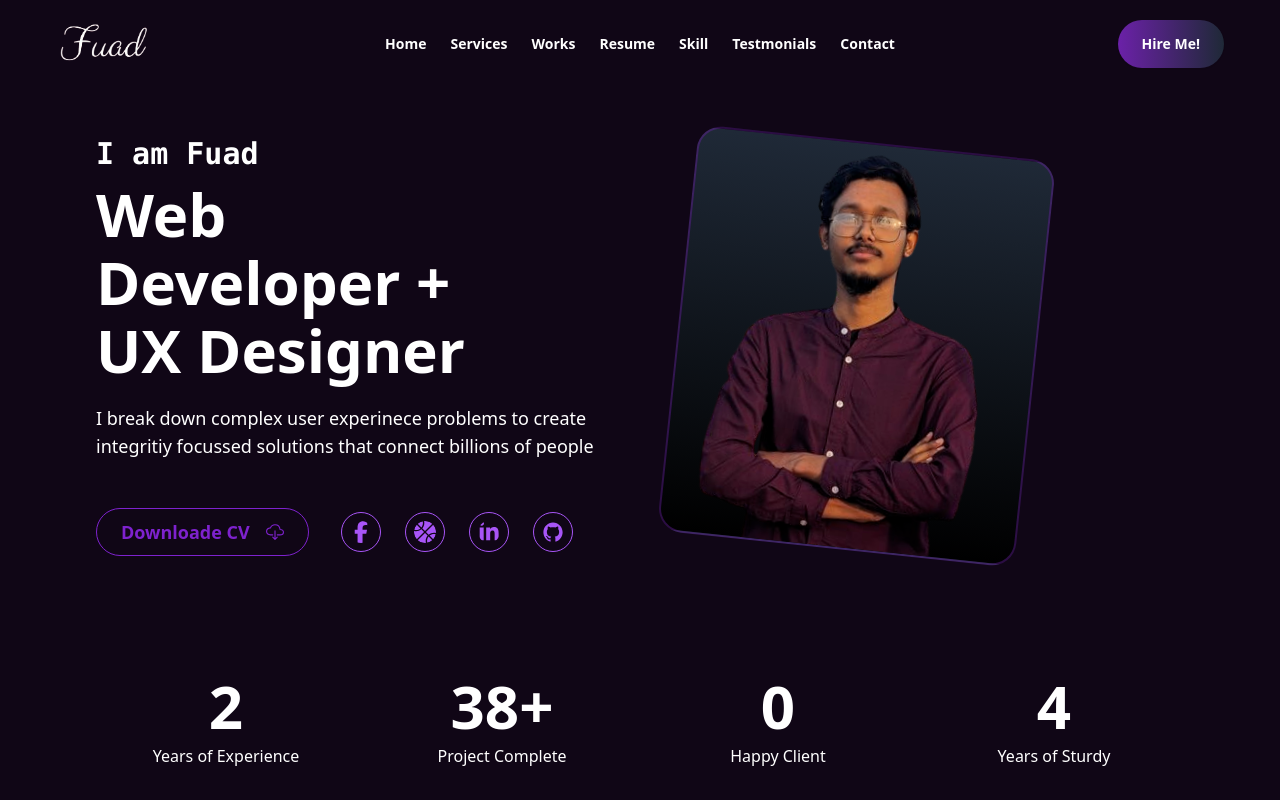
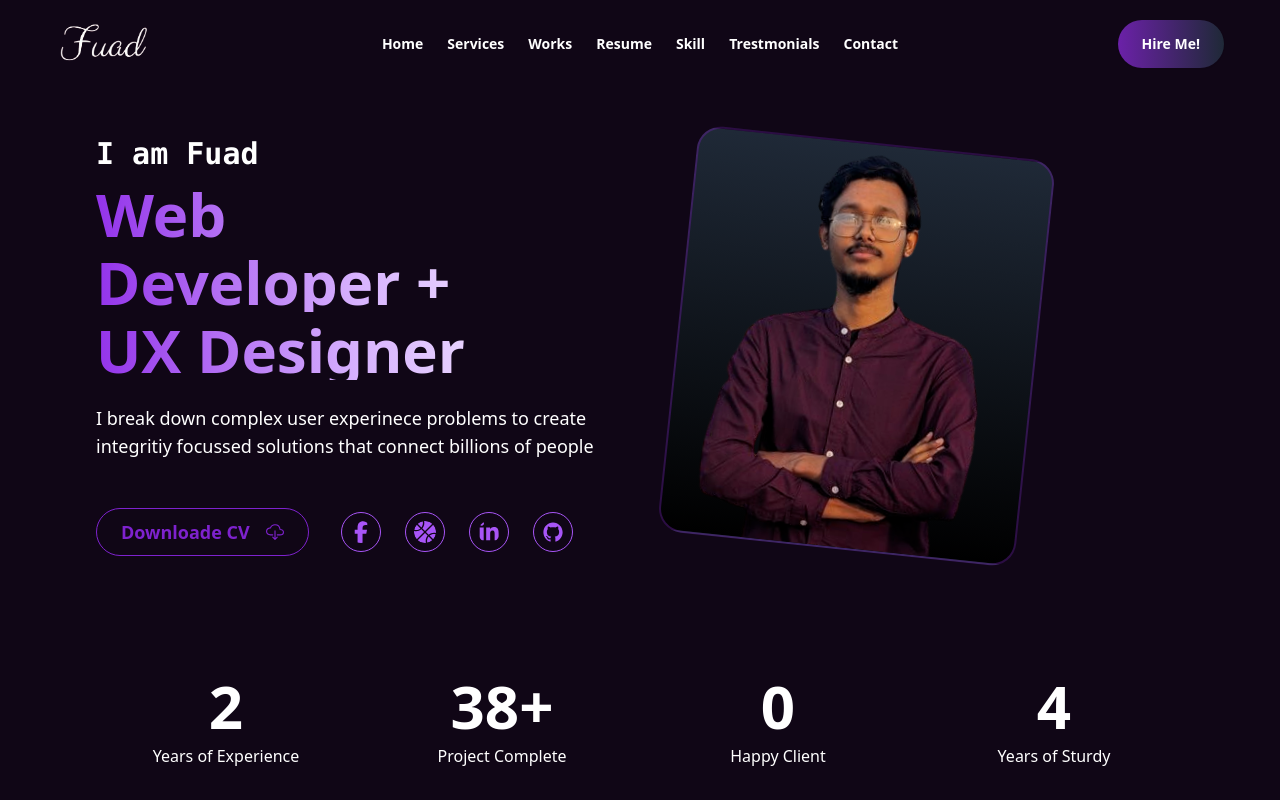
Before and after one commit to MdFuadAmir/Animated-Portfolio, a React app: page / in a window 1280 px wide. Shown: the top 800 px of the page. Built offline with nearby package versions, Linux system fonts and the light colour scheme; the HTML template or start-up script is replaced by a standard one.

Commit message:
added quality header part

```diff
--- a/src/Components/Hero/Hero.jsx
+++ b/src/Components/Hero/Hero.jsx
@@ -12,15 +12,15 @@ const Hero = () => {
             <div className="flex flex-col-reverse md:flex-row text-white gap-6 items-center">
                 <div className="w-full md:w-1/2 pl-0 lg:pl-12">
                 <h1 className="text-3xl font-bold font-mono">I am Fuad</h1>
-                <div className="space-y-2 mt-3">
-                <h1 className="text-4xl md:text-6xl font-bold">Web</h1>
-                <h1 className="text-4xl md:text-6xl font-bold">Developer +</h1>
-                <h1 className="text-4xl md:text-6xl font-bold">UX Designer</h1>
+                <div className="space-y-2 mt-3 flex flex-col">
+                <h1 className="text-4xl md:text-6xl font-bold bg-gradient-to-r from-purple-600 via-purple-300 to-white inline-block text-transparent bg-clip-text">Web</h1>
+                <h1 className="text-4xl md:text-6xl font-bold bg-gradient-to-r from-purple-600 via-purple-300 to-white inline-block text-transparent bg-clip-text">Developer +</h1>
+                <h1 className="text-4xl md:text-6xl font-bold bg-gradient-to-r from-purple-600 via-purple-300 to-white inline-block text-transparent bg-clip-text">UX Designer</h1>
                 </div>
                 <p className=" mt-6 text-lg font-medium">I break down complex user experinece problems to  create integritiy focussed solutions that connect billions of people</p>
                 <div className="mt-12 flex flex-col-reverse lg:flex-row gap-8 items-center">
                     <div>
-                    <button className="btn btn-outline text-purple-700 text-lg font-bold rounded-full px-6 flex items-center gap-4">Downloade CV<IoCloudDownloadOutline/></button>
+                    <button className="btn btn-outline text-purple-700 text-lg font-bold rounded-full px-6 flex items-center gap-4 hover:bg-purple-500">Downloade CV<IoCloudDownloadOutline/></button>
                     </div>
                     <div className="flex gap-6">
                         <Link>
--- a/src/Components/Home/Home.jsx
+++ b/src/Components/Home/Home.jsx
@@ -1,12 +1,14 @@
 import Client from "../Client/Client";
 import Hero from "../Hero/Hero";
 import "../Navber/navber.css"
+import Quality from "../Quality/Quality";
 
 const Home = () => {
     return (
         <div className="">
             <Hero/>
             <Client/>
+            <Quality/>
         </div>
     );
 };
--- a/src/Components/Navber/Navber.jsx
+++ b/src/Components/Navber/Navber.jsx
@@ -7,37 +7,58 @@ const links = [
     {
         id:1,
         path:"/",
-        name:"Home"
+        name:<p className="group relative">
+        <span>Home</span>
+        <span className="absolute -bottom-1 left-0 w-0 transition-all h-0.5 bg-gradient-to-l from-purple-600 to-gray-900 group-hover:w-full"></span>
+        </p>
     },
     {
         id:2,
         path:"/services",
-        name:"Services"
+        name:<p className="group relative">
+        <span>Services</span>
+        <span className="absolute -bottom-1 left-0 w-0 transition-all h-0.5 bg-gradient-to-l from-purple-600 to-gray-900 group-hover:w-full"></span>
+        </p>
     },
     {
         id:3,
         path:"/works",
-        name:"Works"
+        name:<p className="group relative">
+        <span>Works</span>
+        <span className="absolute -bottom-1 left-0 w-0 transition-all h-0.5 bg-gradient-to-l from-purple-600 to-gray-900 group-hover:w-full"></span>
+        </p>
     },
     {
         id:4,
         path:"/resume",
-        name:"Resume"
+        name:<p className="group relative">
+        <span>Resume</span>
+        <span className="absolute -bottom-1 left-0 w-0 transition-all h-0.5 bg-gradient-to-l from-purple-600 to-gray-900 group-hover:w-full"></span>
+        </p>
     },
     {
         id:5,
         path:"/skill",
-        name:"Skill"
+        name:<p className="group relative">
+        <span>Skill</span>
+        <span className="absolute -bottom-1 left-0 w-0 transition-all h-0.5 bg-gradient-to-l from-purple-600 to-gray-900 group-hover:w-full"></span>
+        </p>
     },
     {
         id:6,
         path:"/testmonials",
-        name:"Testmonials"
+        name:<p className="group relative">
+        <span>Trestmonials</span>
+        <span className="absolute -bottom-1 left-0 w-0 transition-all h-0.5 bg-gradient-to-l from-purple-600 to-gray-900 group-hover:w-full"></span>
+        </p>
     },
     {
         id:7,
         path:"/contact",
-        name:"Contact"
+        name:<p className="group relative">
+        <span>Contact</span>
+        <span className="absolute -bottom-1 left-0 w-0 transition-all h-0.5 bg-gradient-to-l from-purple-600 to-gray-900 group-hover:w-full"></span>
+        </p>
     },
 ]
 const Navber = () => {
--- /dev/null
+++ b/src/Components/Quality/Quality.jsx
@@ -0,0 +1,19 @@
+
+const Quality = () => {
+    return (
+        <div className="bg-black py-12">
+            {/* header */}
+            <div className="flex flex-col justify-center text-center items-center space-y-3">
+                <h1 className="bg-gradient-to-r from-purple-700 via-purple-500 to-white inline-block text-transparent bg-clip-text text-4xl md:text-6xl font-bold">My Quality Services</h1>
+                <p className="w-full md:w-1/2 flex text-center text-white">We put your ideas and thus your wishes in the form of a unique web project that inspires you and you customers.</p>
+            </div>
+            {/* cards */}
+            <div>
+
+            </div>
+
+        </div>
+    );
+};
+
+export default Quality;
```
